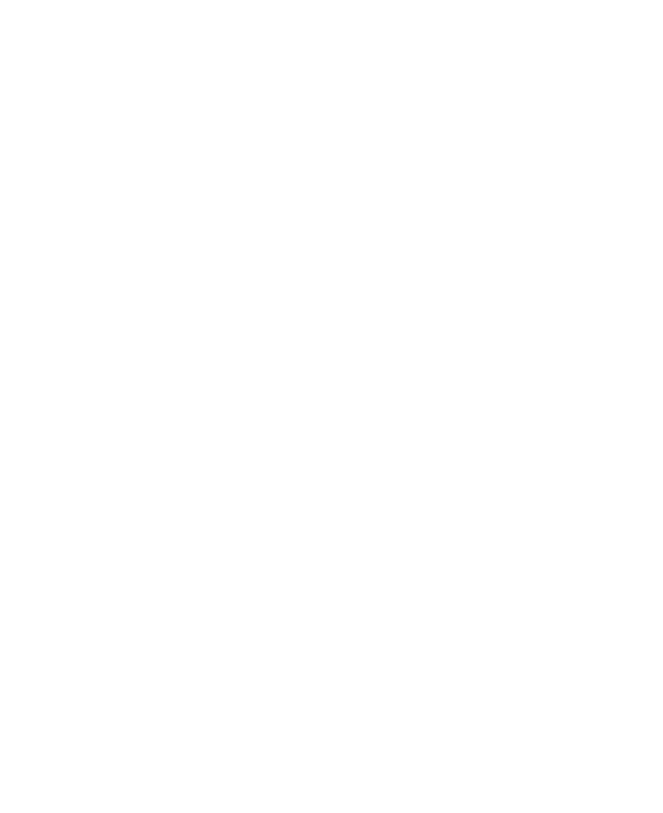
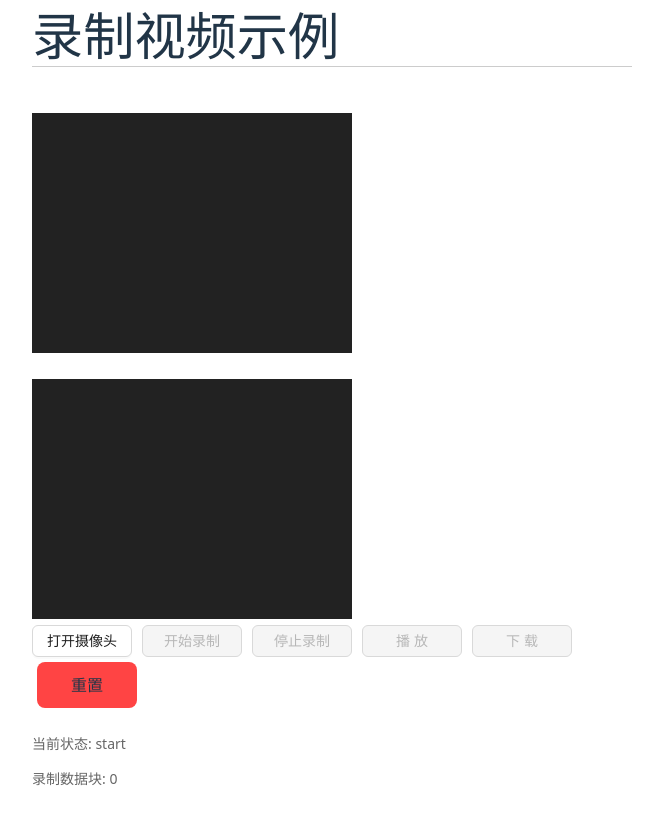
Before and after one commit to TryImpossible/webrtc-diy, a React (Vite) app in the folder webrtc-react/: page /record-video in a window 1280 px wide. Before the commit this address had no page. Shown: the whole page, without its empty margins (308-971 px from the left). Built offline with nearby package versions, Linux system fonts and the light colour scheme.

Commit message:
feat(webrtc-react): 媒体录制-录制视频

```diff
--- a/webrtc-react/src/App.jsx
+++ b/webrtc-react/src/App.jsx
@@ -15,6 +15,7 @@
 import CaptureVideo from './CaptureVideo';
 import CaptureCanvas from './CaptureCanvas';
 import RecordAudio from './RecordAudio';
+import RecordVideo from './RecordVideo';
 
 function App() {
   return (
@@ -34,6 +35,7 @@
         <Route path="/capture-video" Component={CaptureVideo} exact />
         <Route path="/capture-canvas" Component={CaptureCanvas} exact />
         <Route path="/record-audio" Component={RecordAudio} exact />
+        <Route path="/record-video" Component={RecordVideo} exact />
       </Routes>
     </Router>
   );
--- a/webrtc-react/src/RecordAudio.jsx
+++ b/webrtc-react/src/RecordAudio.jsx
@@ -6,8 +6,11 @@
 let mediaRecorder;
 // 录制数据
 let recordedBlobs;
-// 音频播放对象
 
+/**
+ * 录制音频示例
+ * @returns
+ */
 function RecordAudio() {
   // 初始操作状态
   const [status, setStatus] = useState('start');
@@ -89,7 +92,7 @@
     setTimeout(() => {
       document.body.removeChild(a);
       // URL.revokeObjectURL()方法会释放一个通过URL.createObjectURL()创建的对象URL
-      window.URL.revokeObjectURL(url);
+      // window.URL.revokeObjectURL(url);
     }, 100);
     setStatus('start');
   };
--- /dev/null
+++ b/webrtc-react/src/RecordVideo.jsx
@@ -0,0 +1,334 @@
+import { useRef, useState, useEffect } from 'react';
+import { Button } from 'antd';
+
+// 录制对象
+let mediaRecorder;
+// 录制数据
+let recordedBlobs;
+
+/**
+ * 录制视频示例
+ * @returns
+ */
+function RecordAudio() {
+  // 视频预览对象
+  const videoPreviewRef = useRef(null);
+  // 视频回放对象
+  const videoPlayerRef = useRef(null);
+  // 初始操作状态
+  const [status, setStatus] = useState('start');
+  // 检测浏览器支持情况
+  const [browserSupport, setBrowserSupport] = useState({});
+
+  useEffect(() => {
+    // 检测浏览器支持情况
+    detectBrowserSupport();
+  }, []);
+
+  // 检测浏览器支持的格式
+  const detectBrowserSupport = () => {
+    const support = {
+      webm:
+        MediaRecorder.isTypeSupported('video/webm;codecs=vp9') ||
+        MediaRecorder.isTypeSupported('video/webm;codecs=vp8') ||
+        MediaRecorder.isTypeSupported('video/webm'),
+      mp4: MediaRecorder.isTypeSupported('video/mp4'),
+      mp4H264: MediaRecorder.isTypeSupported('video/mp4;codecs=avc1.42E01E'),
+    };
+
+    console.log('浏览器支持情况:', support);
+    setBrowserSupport(support);
+
+    // iPhone 优先使用 MP4
+    if (isIOS()) {
+      console.log('检测到 iOS 设备，将使用 MP4 格式');
+    }
+  };
+
+  // 检测是否为 iOS 设备
+  const isIOS = () => {
+    return /iPad|iPhone|iPod/.test(navigator.userAgent) && !window.MSStream;
+  };
+
+  // 获取适合当前浏览器的 MIME 类型
+  const getSupportedMimeType = () => {
+    // iPhone 优先使用 MP4
+    if (isIOS()) {
+      if (browserSupport.mp4H264) {
+        return 'video/mp4;codecs=avc1.42E01E';
+      } else if (browserSupport.mp4) {
+        return 'video/mp4';
+      }
+    }
+
+    // 其他设备按原逻辑检测
+    const types = [
+      'video/webm;codecs=vp9',
+      'video/webm;codecs=vp8',
+      'video/webm',
+      'video/mp4;codecs=avc1.42E01E',
+      'video/mp4',
+    ];
+
+    for (let type of types) {
+      if (MediaRecorder.isTypeSupported(type)) {
+        console.log('选择的 MIME 类型:', type);
+        return type;
+      }
+    }
+
+    console.warn('未找到支持的 MIME 类型，使用默认设置');
+    return '';
+  };
+
+  // 根据 MIME 类型获取文件扩展名
+  const getFileExtension = (mimeType) => {
+    if (mimeType.includes('mp4')) return 'mp4';
+    if (mimeType.includes('webm')) return 'webm';
+    return 'mp4'; // 默认
+  };
+
+  // 打开摄像头并预览视频
+  const startClickHandler = async () => {
+    // 约束条件
+    // const constraints = {
+    //   // 开启音频
+    //   audio: true,
+    //   // 设置视频分辨率为1280x720
+    //   video: { width: 1280, height: 720 },
+    // };
+    // 约束条件 - 针对移动设备优化
+    const constraints = {
+      audio: {
+        echoCancellation: true,
+        noiseSuppression: true,
+        autoGainControl: true,
+      },
+      video: {
+        width: { ideal: 1280, min: 640 },
+        height: { ideal: 720, min: 480 },
+        frameRate: { ideal: 30, min: 15 },
+        // 移动设备优先使用前置摄像头
+        facingMode: 'user',
+      },
+    };
+    console.log('约束条件为：', constraints);
+    try {
+      // 获取音视频流
+      const stream = await navigator.mediaDevices.getUserMedia(constraints);
+      window.stream = stream;
+      // 将视频预览对象源指定为stream
+      videoPreviewRef.current.srcObject = stream;
+      setStatus('startRecord');
+    } catch (error) {
+      console.error('navigator.mediaDevices.getUserMedia error: ', error);
+    }
+  };
+  // 开始录制
+  const startRecordButtonClickHandler = () => {
+    if (!window.stream) {
+      alert('请先打开摄像头');
+      return;
+    }
+    // 录制数据
+    recordedBlobs = [];
+
+    const mimeType = getSupportedMimeType();
+    const options = { mimeType };
+
+    console.log('录制选项:', options);
+    try {
+      // 创建MediaRecorder对象，准备录制
+      mediaRecorder = new MediaRecorder(window.stream, options);
+    } catch (error) {
+      console.error('MediaRecorder创建失败：', error);
+      return;
+    }
+    // 录制停止事件监听
+    mediaRecorder.onstop = (event) => {
+      console.log('录制停止：', event);
+      console.log('录制的Blobs数据为：', recordedBlobs);
+    };
+    mediaRecorder.ondataavailable = handleDataAvailable;
+    // 开始录制并指定录制时间为10秒
+    mediaRecorder.start(1000);
+    console.log('MediaRecorder started: ', mediaRecorder);
+    setStatus('stopRecord');
+  };
+  // 停止录制
+  const stopRecordButtonClickHandler = () => {
+    if (mediaRecorder && mediaRecorder.state !== 'inactive') {
+      // 停止录制
+      mediaRecorder.stop();
+
+      // 停止所有视频轨道
+      if (window.stream) {
+        window.stream.getTracks().forEach((track) => track.stop());
+      }
+
+      // 设置录制状态
+      setStatus('play');
+    }
+  };
+  // 回放录制视频
+  const playButtonClickHandler = () => {
+    if (!recordedBlobs || recordedBlobs.length === 0) {
+      alert('没有录制数据可播放');
+      return;
+    }
+
+    // 生成Blob文件
+    const mimeType = getSupportedMimeType();
+    const blob = new Blob(recordedBlobs, { type: mimeType });
+    const videoPlayer = videoPlayerRef.current;
+    videoPlayer.src = null;
+    videoPlayer.srcObject = null;
+    // URL.createObjectURL() 方法会根据传入的参数创建一个指向该参数对象的URL
+    videoPlayer.src = window.URL.createObjectURL(blob);
+    // 显示播放器控件
+    videoPlayer.controls = true;
+
+    // 播放事件处理
+    videoPlayer.onloadeddata = () => {
+      console.log('视频数据加载完成');
+    };
+    videoPlayer.onerror = (e) => {
+      console.error('视频播放错误:', e);
+      alert('视频播放失败，可能格式不支持');
+    };
+    // 开始播放
+    videoPlayer.play().catch((error) => {
+      console.error('播放失败:', error);
+      alert('自动播放失败，请手动点击播放');
+    });
+    // 设置录制状态
+    setStatus('download');
+  };
+  // 点击下载录制文件
+  const downloadButtonClickHandler = () => {
+    if (!recordedBlobs || recordedBlobs.length === 0) {
+      alert('没有录制数据可下载');
+      return;
+    }
+    // 生成Blob文件
+    const mimeType = getSupportedMimeType();
+    const extension = getFileExtension(mimeType);
+    const blob = new Blob(recordedBlobs, { type: mimeType });
+    const url = window.URL.createObjectURL(blob);
+    const a = document.createElement('a');
+    a.style.display = 'none';
+    a.href = url;
+    // 指定下载文件及类型
+    a.download = `recording.${extension}`;
+    // 将a标签添加到网页
+    document.body.appendChild(a);
+    a.click();
+    setTimeout(() => {
+      document.body.removeChild(a);
+      // URL.revokeObjectURL()方法会释放一个通过URL.createObjectURL()创建的对象URL
+      window.URL.revokeObjectURL(url);
+    }, 100);
+    setStatus('start');
+  };
+  // 录制数据回调事件
+  const handleDataAvailable = (event) => {
+    // console.log('handleDataAvailable', event);
+    // 判断是否有数据
+    if (event.data && event.data.size > 0) {
+      // 将数据存储到recordedBlobs数组中
+      recordedBlobs.push(event.data);
+    }
+  };
+
+  // 重置功能
+  const resetHandler = () => {
+    if (mediaRecorder && mediaRecorder.state !== 'inactive') {
+      mediaRecorder.stop();
+    }
+
+    if (window.stream) {
+      window.stream.getTracks().forEach((track) => track.stop());
+    }
+
+    recordedBlobs = [];
+    mediaRecorder = null;
+    window.stream = null;
+
+    if (videoPreviewRef.current) {
+      videoPreviewRef.current.srcObject = null;
+    }
+
+    if (videoPlayerRef.current) {
+      videoPlayerRef.current.src = '';
+      videoPlayerRef.current.controls = false;
+    }
+
+    setStatus('start');
+  };
+
+  return (
+    <div className="container">
+      <h1>
+        <span>录制视频示例</span>
+      </h1>
+      {/* 视频预览 muted表示默认静音 */}
+      <video
+        className="small-video"
+        ref={videoPreviewRef}
+        playsInline
+        autoPlay
+        muted></video>
+      {/* 视频回放 loop表示循环播放 */}
+      <video
+        className="small-video"
+        ref={videoPlayerRef}
+        playsInline
+        loop></video>
+      <div>
+        <Button
+          className="button"
+          onClick={startClickHandler}
+          disabled={status !== 'start'}>
+          打开摄像头
+        </Button>
+        <Button
+          className="button"
+          onClick={startRecordButtonClickHandler}
+          disabled={status !== 'startRecord'}>
+          开始录制
+        </Button>
+        <Button
+          className="button"
+          onClick={stopRecordButtonClickHandler}
+          disabled={status !== 'stopRecord'}>
+          停止录制
+        </Button>
+        <Button
+          className="button"
+          onClick={playButtonClickHandler}
+          disabled={status !== 'play'}>
+          播放
+        </Button>
+        <Button
+          className="button"
+          onClick={downloadButtonClickHandler}
+          disabled={status !== 'download'}>
+          下载
+        </Button>
+        <button
+          className="button"
+          onClick={resetHandler}
+          style={{ margin: '5px', padding: '10px', background: '#ff4444' }}>
+          重置
+        </button>
+      </div>
+
+      <div style={{ marginTop: '20px', fontSize: '14px', color: '#666' }}>
+        <p>当前状态: {status}</p>
+        <p>录制数据块: {recordedBlobs ? recordedBlobs.length : 0}</p>
+      </div>
+    </div>
+  );
+}
+
+export default RecordAudio;
--- a/webrtc-react/src/Samples.jsx
+++ b/webrtc-react/src/Samples.jsx
@@ -19,6 +19,7 @@
       { title: '捕获Video媒体流', path: '/capture-video' },
       { title: '捕获Canvas媒体流', path: '/capture-canvas' },
       { title: '录制音频', path: '/record-audio' },
+      { title: '录制视频', path: '/record-video' },
     ],
     [],
   );
```
